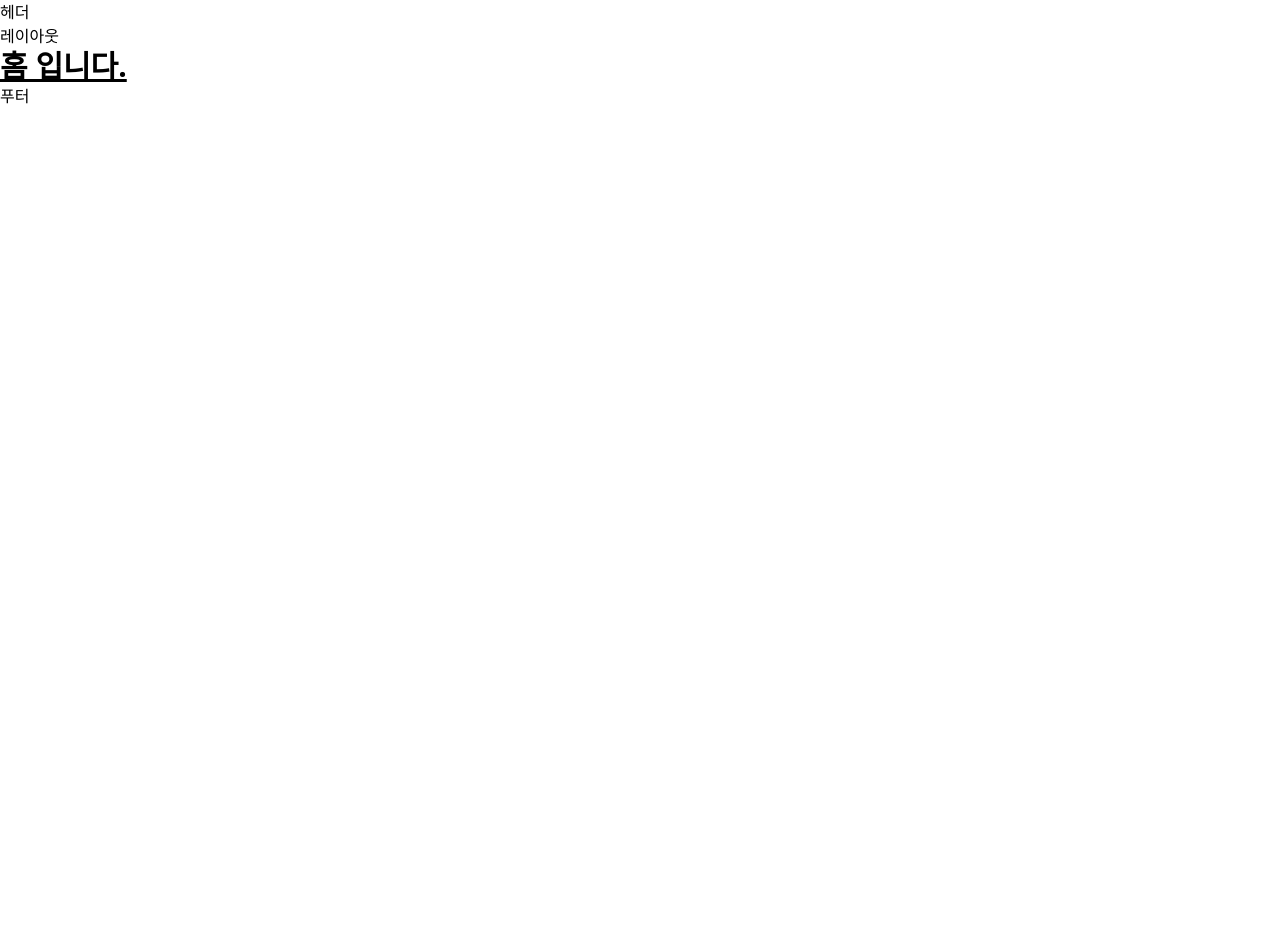
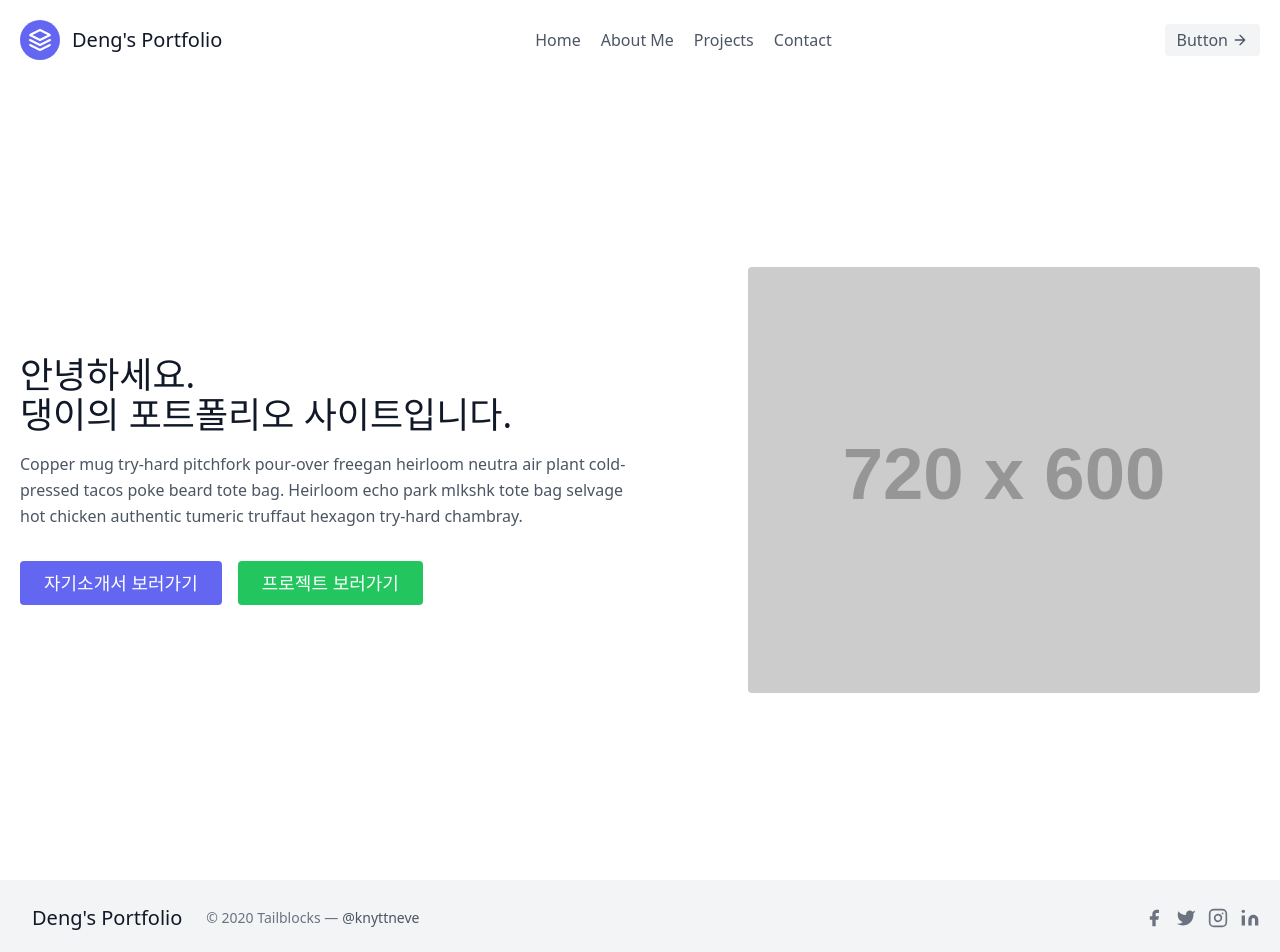
Before and after one commit to Edaero/start-portfolio, a Next.js app: page / in a window 1280 px wide. Shown: the top 952 px of the page. Before the commit the page ends 800 px from the top, so only its background shows below. Built offline with nearby package versions, Linux system fonts and the light colour scheme.

Commit message:
Layout setting

```diff
--- a/components/Footer.js
+++ b/components/Footer.js
@@ -1,7 +1,43 @@
 export default function Footer() {
+    // https://tailblocks.cc/ 사용
     return (
         <div>
-            <h2>푸터</h2>
+            <footer className="text-gray-600 body-font">
+                <div className="bg-gray-100">
+                    <div className="container px-5 py-6 mx-auto flex items-center sm:flex-row flex-col">
+                        <a className="flex title-font font-medium items-center md:justify-start justify-center text-gray-900">
+                            <span className="ml-3 text-xl">Deng's Portfolio</span>
+                        </a>
+                        <p className="text-sm text-gray-500 sm:ml-6 sm:mt-0 mt-4">© 2020 Tailblocks —
+                            <a href="https://twitter.com/knyttneve" rel="noopener noreferrer" className="text-gray-600 ml-1" target="_blank">@knyttneve</a>
+                        </p>
+                        <span className="inline-flex sm:ml-auto sm:mt-0 mt-4 justify-center sm:justify-start">
+                            <a className="text-gray-500">
+                            <svg fill="currentColor" stroke-linecap="round" stroke-linejoin="round" stroke-width="2" className="w-5 h-5" viewBox="0 0 24 24">
+                                <path d="M18 2h-3a5 5 0 00-5 5v3H7v4h3v8h4v-8h3l1-4h-4V7a1 1 0 011-1h3z"></path>
+                            </svg>
+                            </a>
+                            <a className="ml-3 text-gray-500">
+                            <svg fill="currentColor" stroke-linecap="round" stroke-linejoin="round" stroke-width="2" className="w-5 h-5" viewBox="0 0 24 24">
+                                <path d="M23 3a10.9 10.9 0 01-3.14 1.53 4.48 4.48 0 00-7.86 3v1A10.66 10.66 0 013 4s-4 9 5 13a11.64 11.64 0 01-7 2c9 5 20 0 20-11.5a4.5 4.5 0 00-.08-.83A7.72 7.72 0 0023 3z"></path>
+                            </svg>
+                            </a>
+                            <a className="ml-3 text-gray-500">
+                            <svg fill="none" stroke="currentColor" stroke-linecap="round" stroke-linejoin="round" stroke-width="2" className="w-5 h-5" viewBox="0 0 24 24">
+                                <rect width="20" height="20" x="2" y="2" rx="5" ry="5"></rect>
+                                <path d="M16 11.37A4 4 0 1112.63 8 4 4 0 0116 11.37zm1.5-4.87h.01"></path>
+                            </svg>
+                            </a>
+                            <a className="ml-3 text-gray-500">
+                            <svg fill="currentColor" stroke="currentColor" stroke-linecap="round" stroke-linejoin="round" stroke-width="0" className="w-5 h-5" viewBox="0 0 24 24">
+                                <path stroke="none" d="M16 8a6 6 0 016 6v7h-4v-7a2 2 0 00-2-2 2 2 0 00-2 2v7h-4v-7a6 6 0 016-6zM2 9h4v12H2z"></path>
+                                <circle cx="4" cy="4" r="2" stroke="none"></circle>
+                            </svg>
+                            </a>
+                        </span>
+                    </div>
+                </div>
+            </footer>
         </div>
     );
 }
--- a/components/Header.js
+++ b/components/Header.js
@@ -1,7 +1,28 @@
 export default function Header() {
+    // https://tailblocks.cc/ 사용
     return (
         <div>
-            <h2>헤더</h2>
+            <header className="text-gray-600 body-font">
+                <div className="container mx-auto flex flex-wrap p-5 flex-col md:flex-row items-center">
+                    <a className="flex title-font font-medium items-center text-gray-900 mb-4 md:mb-0">
+                        <svg xmlns="http://www.w3.org/2000/svg" fill="none" stroke="currentColor" stroke-linecap="round" stroke-linejoin="round" stroke-width="2" className="w-10 h-10 text-white p-2 bg-indigo-500 rounded-full" viewBox="0 0 24 24">
+                            <path d="M12 2L2 7l10 5 10-5-10-5zM2 17l10 5 10-5M2 12l10 5 10-5"></path>
+                        </svg>
+                        <span className="ml-3 text-xl">Deng's Portfolio</span>
+                    </a>
+                    <nav className="md:ml-auto md:mr-auto flex flex-wrap items-center text-base justify-center">
+                        <a className="mr-5 hover:text-gray-900">Home</a>
+                        <a className="mr-5 hover:text-gray-900">About Me</a>
+                        <a className="mr-5 hover:text-gray-900">Projects</a>
+                        <a className="mr-5 hover:text-gray-900">Contact</a>
+                    </nav>
+                    <button className="inline-flex items-center bg-gray-100 border-0 py-1 px-3 focus:outline-none hover:bg-gray-200 rounded text-base mt-4 md:mt-0">Button
+                        <svg fill="none" stroke="currentColor" stroke-linecap="round" stroke-linejoin="round" stroke-width="2" className="w-4 h-4 ml-1" viewBox="0 0 24 24">
+                            <path d="M5 12h14M12 5l7 7-7 7"></path>
+                        </svg>
+                    </button>
+                </div>
+            </header>
         </div>
     );
 }
--- a/components/Layout.js
+++ b/components/Layout.js
@@ -5,7 +5,6 @@
     return (
         <>
             <Header />
-            <h1>레이아웃</h1>
             <div>{children}</div>
             <Footer />
         </>
--- a/pages/index.js
+++ b/pages/index.js
@@ -10,9 +10,26 @@
         <meta name="description" content="댕 포트폴리오 만들기" />
         <link rel="icon" href="/favicon.ico" />
       </Head>
-      <h1 className="text-3xl font-bold underline">
-      홈 입니다.
-      </h1>
+
+      <section className="flex min-h-screen flex-col items-center justify-center text-gray-600 body-font">
+        <div className="container mx-auto flex px-5 py-24 md:flex-row flex-col items-center">
+          <div className="lg:flex-grow md:w-1/2 lg:pr-24 md:pr-16 flex flex-col md:items-start md:text-left mb-16 md:mb-0 items-center text-center">
+            <h1 className="title-font sm:text-4xl text-3xl mb-4 font-medium text-gray-900">
+              안녕하세요.
+              <br className="hidden lg:inline-block"/>
+              댕이의 포트폴리오 사이트입니다.
+            </h1>
+            <p className="mb-8 leading-relaxed">Copper mug try-hard pitchfork pour-over freegan heirloom neutra air plant cold-pressed tacos poke beard tote bag. Heirloom echo park mlkshk tote bag selvage hot chicken authentic tumeric truffaut hexagon try-hard chambray.</p>
+            <div className="flex justify-center">
+              <button className="inline-flex text-white bg-indigo-500 border-0 py-2 px-6 focus:outline-none hover:bg-indigo-600 rounded text-lg">자기소개서 보러가기</button>
+              <button className="ml-4 inline-flex text-white bg-green-500 border-0 py-2 px-6 focus:outline-none hover:bg-green-600 rounded text-lg">프로젝트 보러가기</button>
+            </div>
+          </div>
+          <div className="lg:max-w-lg lg:w-full md:w-1/2 w-5/6">
+            <img className="object-cover object-center rounded" alt="hero" src="https://dummyimage.com/720x600"/>
+          </div>
+        </div>
+      </section>
     </Layout>
   )
 }
```
